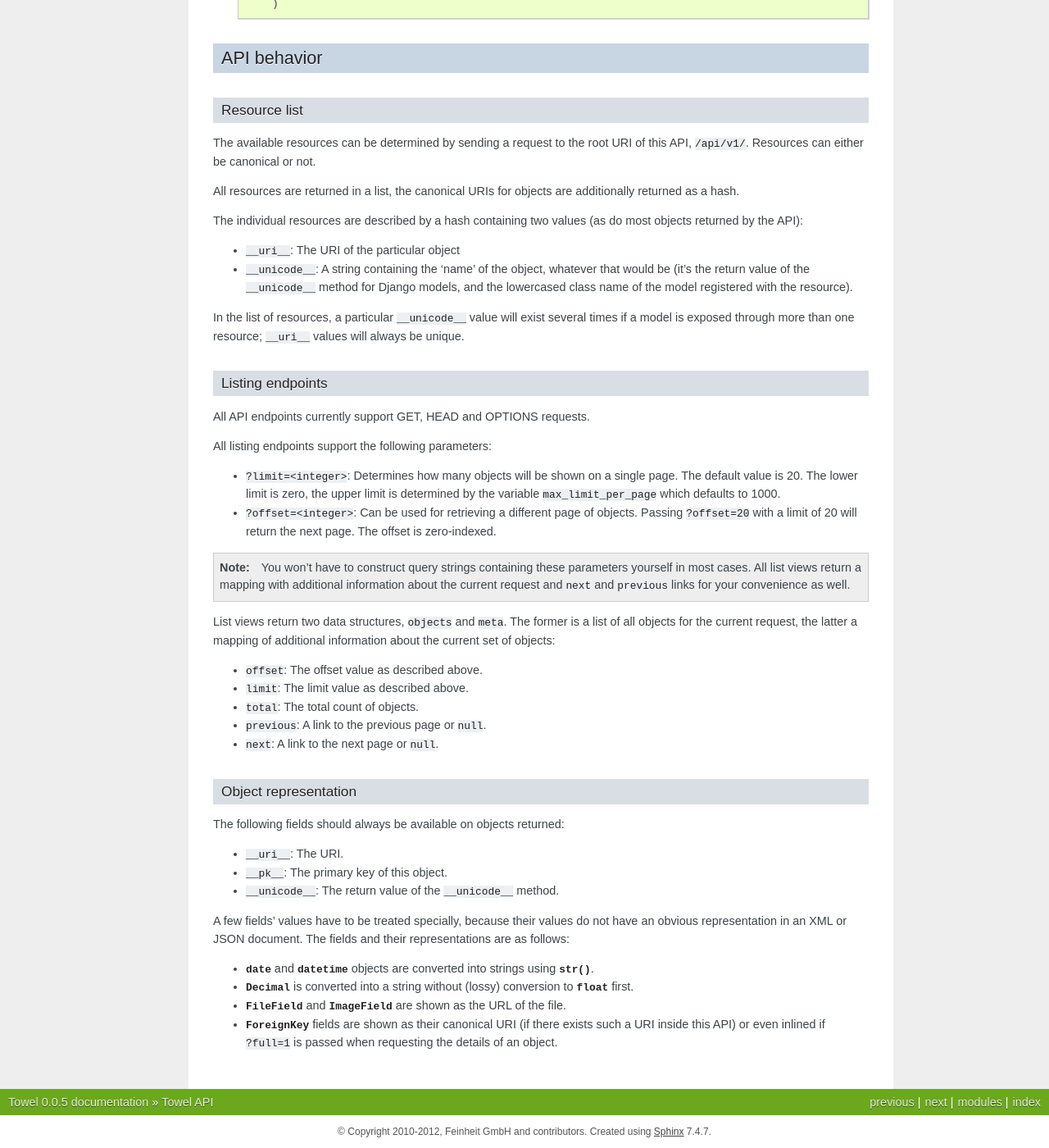
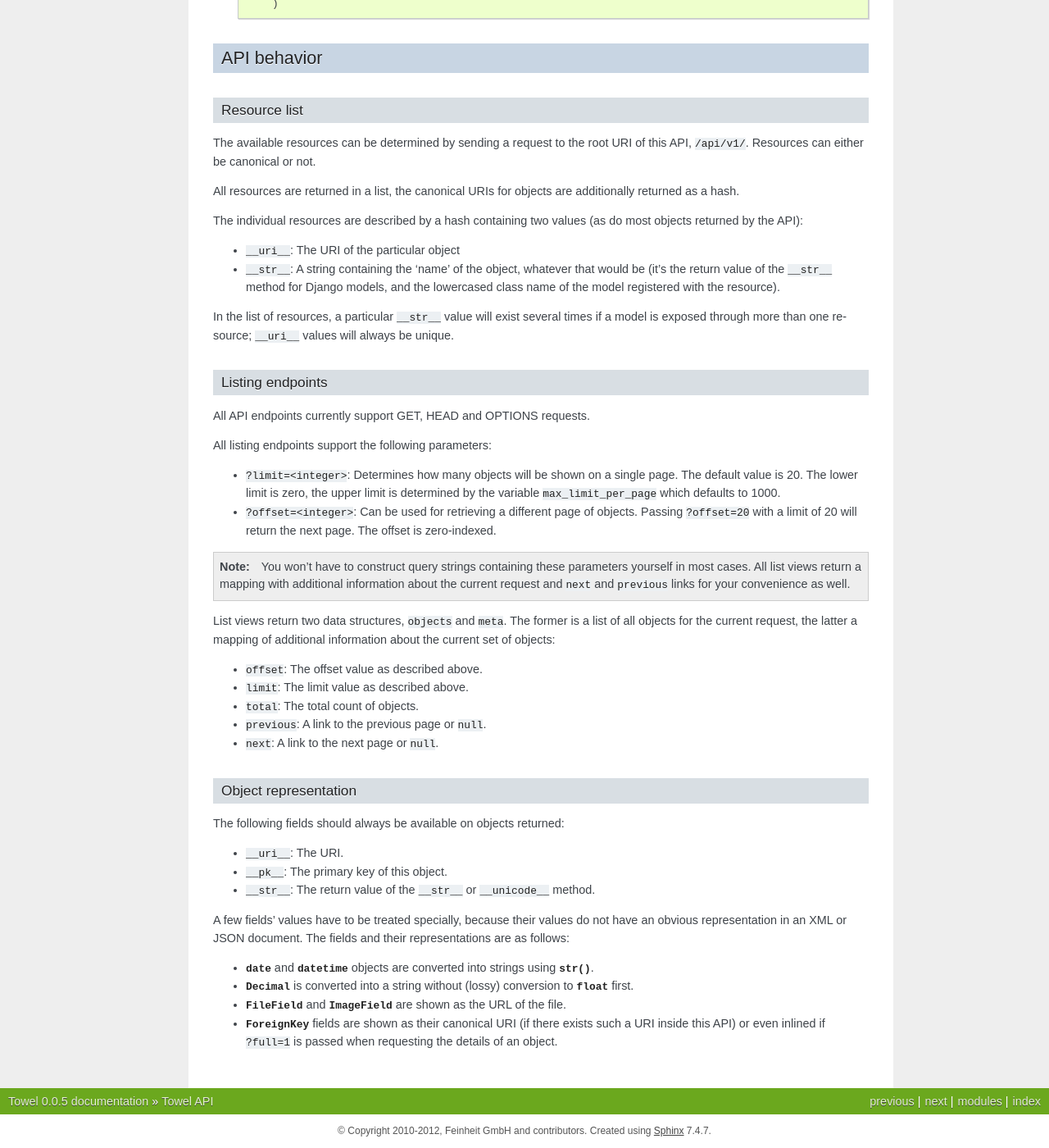
Before and after one commit to matthiask/towel, a Sphinx documentation site: the page built from docs/api.rst, in a window 1280 px wide and 1400 px high, scrolled down 6192 px. Shown: the whole window at 82% size. Built offline with Sphinx 7.4.7, drawn with Linux system fonts in a browser that asks for light colours.

Commit message:
Act as if we were using Python 3

```diff
--- a/docs/api.rst
+++ b/docs/api.rst
@@ -438,12 +438,12 @@ The individual resources are described by a hash containing two values (as
 do most objects returned by the API):
 
 - ``__uri__``: The URI of the particular object
-- ``__unicode__``: A string containing the 'name' of the object, whatever
-  that would be (it's the return value of the ``__unicode__`` method for
+- ``__str__``: A string containing the 'name' of the object, whatever
+  that would be (it's the return value of the ``__str__`` method for
   Django models, and the lowercased class name of the model registered
   with the resource).
 
-In the list of resources, a particular ``__unicode__`` value will exist
+In the list of resources, a particular ``__str__`` value will exist
 several times if a model is exposed through more than one resource;
 ``__uri__`` values will always be unique.
 
@@ -489,7 +489,8 @@ The following fields should always be available on objects returned:
 
 - ``__uri__``: The URI.
 - ``__pk__``: The primary key of this object.
-- ``__unicode__``: The return value of the ``__unicode__`` method.
+- ``__str__``: The return value of the ``__str__`` or ``__unicode__``
+  method.
 
 A few fields' values have to be treated specially, because their values
 do not have an obvious representation in an XML or JSON document. The
```
Also changed, not shown: 1 other file.
